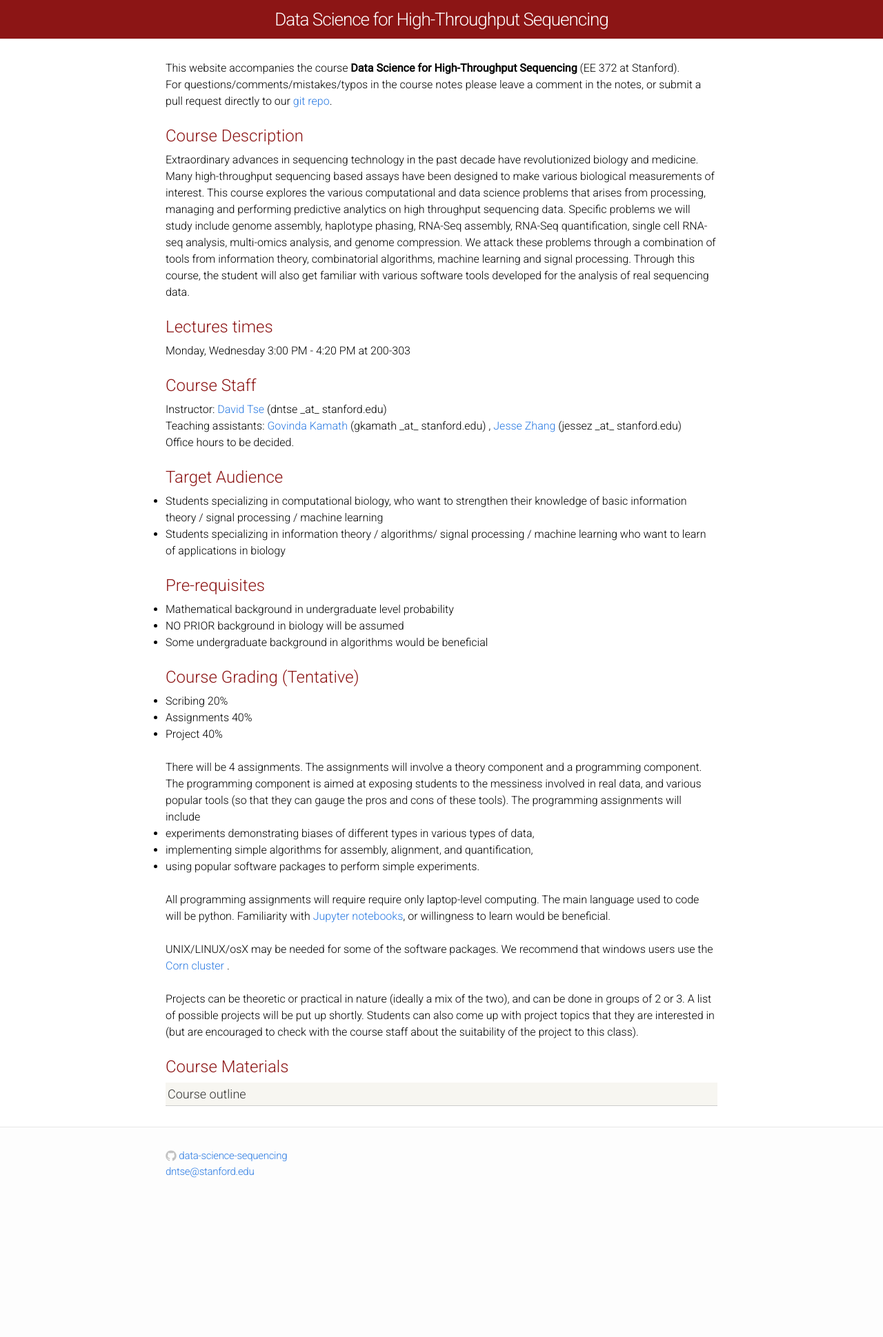
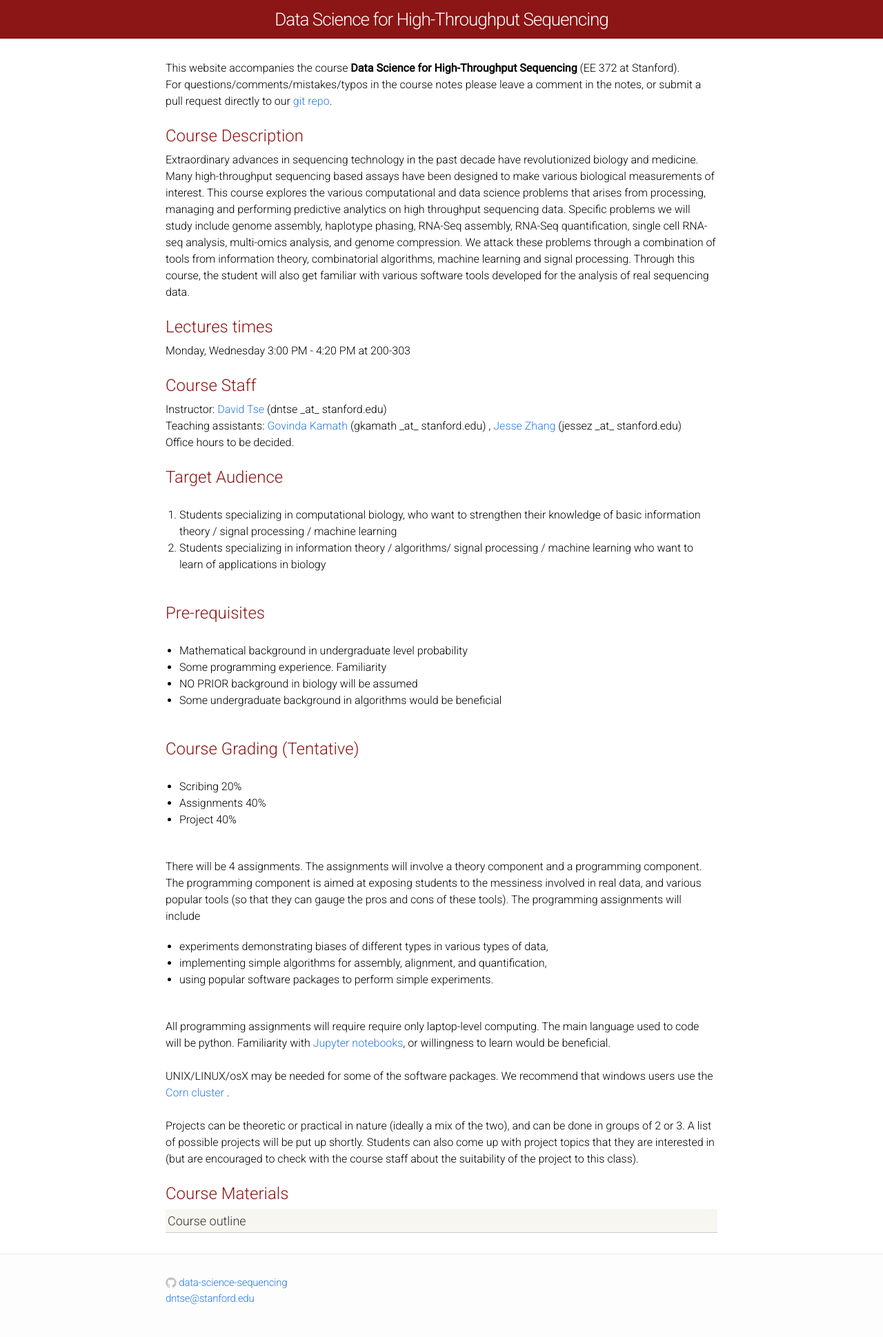
Before and after one commit to laurashen/data-science-sequencing.github.io, a Jekyll site: the page built from index.html, in a window 1280 px wide. Shown: the whole page at 69% size. Built offline with Jekyll 4.4.1, drawn with Linux system fonts in a browser that asks for light colours; before the commit the page ends 1755 px from its top, so only the background shows below that.

Commit message:
Bullet indents fixed

```diff
--- a/css/main.css
+++ b/css/main.css
@@ -61,6 +61,10 @@ a:visited { color: #205caa; }
 }
 .materials-item:nth-child(even) {
   background-color: #f7f6f1;
+}
+
+.materials-bullets{
+  padding:  20px;
 }
 
 /* Custom CSS rules for content */
--- a/index.html
+++ b/index.html
@@ -39,40 +39,50 @@ layout: default
 <div class ="target-audience">
 
    <div class="module-header">Target Audience </div>
-   <p>
-    <ul>
+
+    <div class="materials-bullets">
+    <ol type="1">
     <li>Students specializing in computational biology, who want to strengthen their knowledge of
     basic information theory / signal processing / machine learning </li>
     <li>Students specializing in information theory / algorithms/ signal processing /
     machine learning who want to learn of applications in biology</li>
-    </ul>
-   </p>
+    </ol>
+    </div>
+
 
   <div class="module-header">Pre-requisites </div>
+    <div class="materials-bullets">
     <ul >
     <li>Mathematical background in undergraduate level probability </li>
+    <li>Some programming experience. Familiarity  </li>
     <li>NO PRIOR background in biology will be assumed</li>
     <li>Some undergraduate background in algorithms would be beneficial</li>
     </ul>
+  </div>
 </div>
 
 
 <div class ="grading">
   <div class="module-header">Course Grading (Tentative)</div>
+  <div class="materials-bullets">
   <ul >
     <li>Scribing 20% </li>
     <li>Assignments 40% </li>
     <li>Project 40%</li>
     </ul>
+  </div>
     <br>
     There will be 4 assignments. The assignments will involve a theory component and a programming component.
     The programming component is aimed at exposing students to the messiness involved in real data, and various
     popular tools (so that they can gauge the pros and cons of these tools). The programming assignments will include
+    <div class="materials-bullets">
     <ul >
     <li>experiments demonstrating biases of different types in various types of data,</li>
     <li>implementing simple algorithms for assembly, alignment, and quantification,</li>
     <li>using popular software packages to perform simple experiments.</li>
-    </ul> <br>
+    </ul>
+    </div>
+    <br>
     All programming assignments will require require only laptop-level computing. The main language used to
     code will be python. Familiarity with <a href="http://jupyter.org/"> Jupyter notebooks</a>, or willingness to
     learn would be beneficial. <br><br>
```
